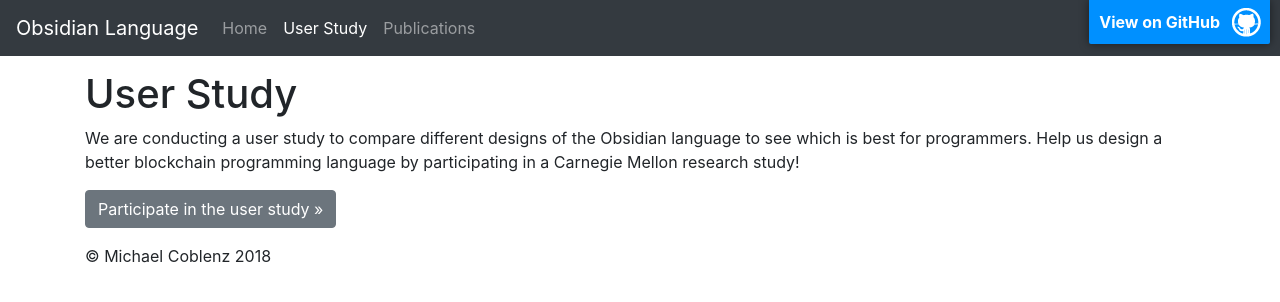
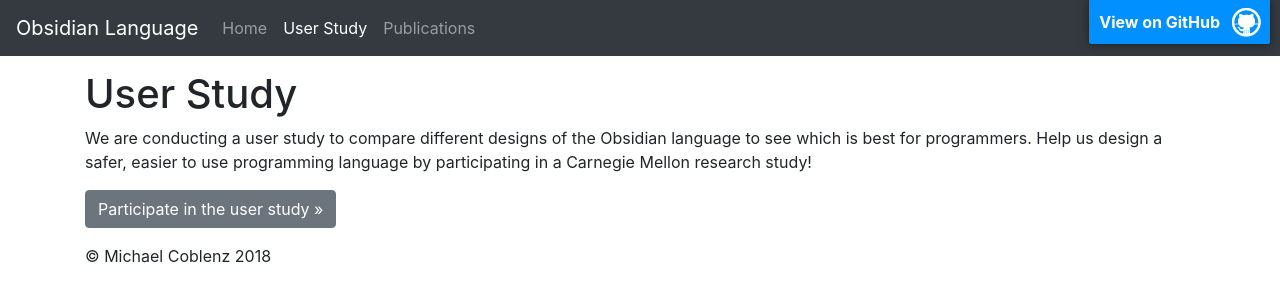
Before and after one commit to mcoblenz/Obsidian, a Jekyll site: the page built from docs/experiment.html, in a window 1280 px wide. Shown: the top 302 px of the page. Built offline with Jekyll 4.4.1, drawn with Linux system fonts in a browser that asks for light colours.

Commit message:
Rephrased text to remove "blockchain".

```diff
--- a/docs/experiment.html
+++ b/docs/experiment.html
@@ -9,12 +9,8 @@
     <h1 id="content">User Study</h1>
     <div class="row">
         <div class="col-12">
-            <p>We are conducting a user study to compare different designs of the Obsidian language to see which is best for programmers. Help us design a better blockchain programming language by participating in a Carnegie Mellon research study!</p>
+            <p>We are conducting a user study to compare different designs of the Obsidian language to see which is best for programmers. Help us design a safer, easier to use programming language by participating in a Carnegie Mellon research study!</p>
             <p><a class="btn btn-secondary" href="http://cmu.ca1.qualtrics.com/jfe/form/SV_7UqedsVGcyTN5gp" role="button">Participate in the user study &raquo;</a></p>
-
-
-
-
         </div>
     </div>
 </div>
```
